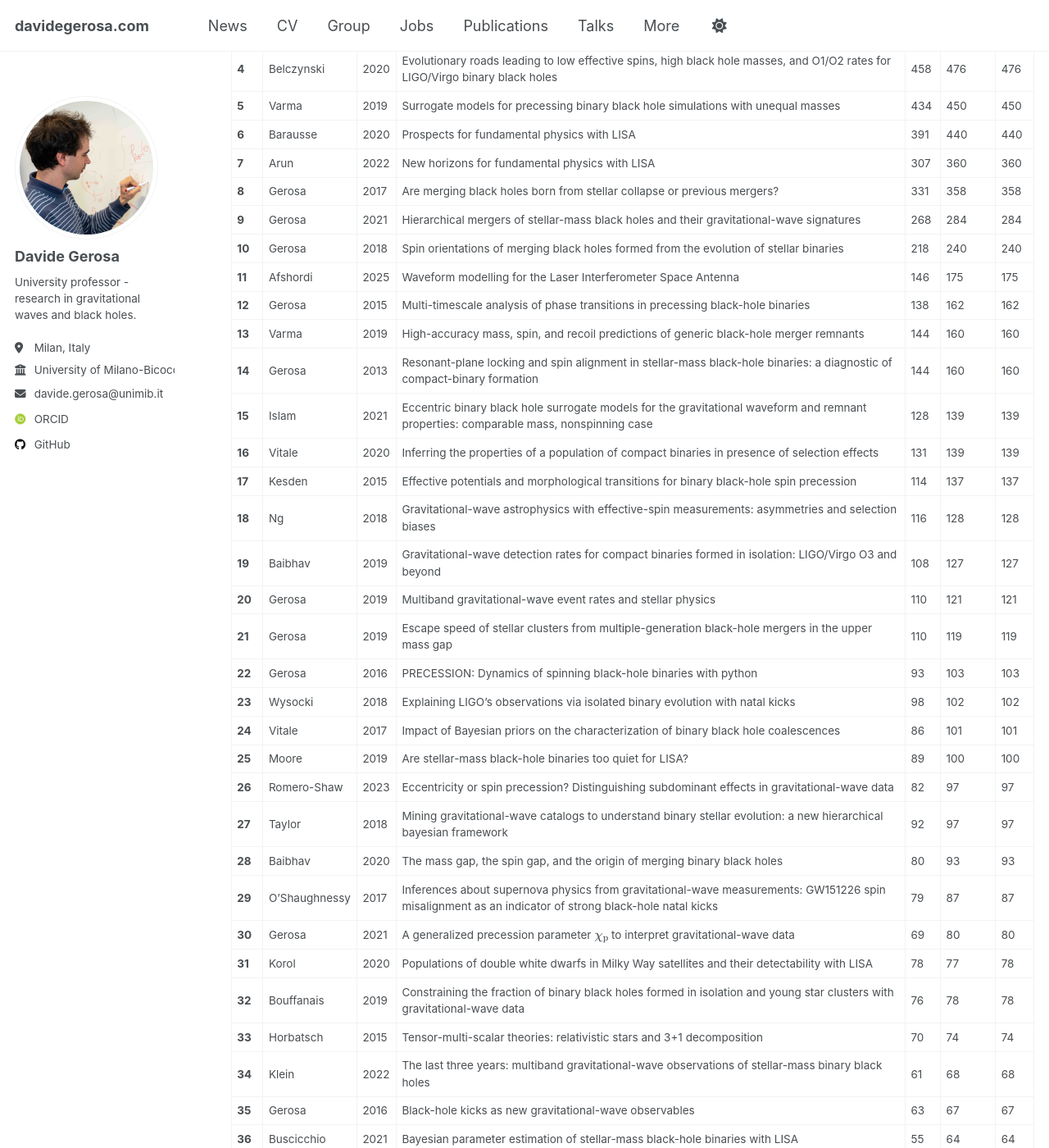
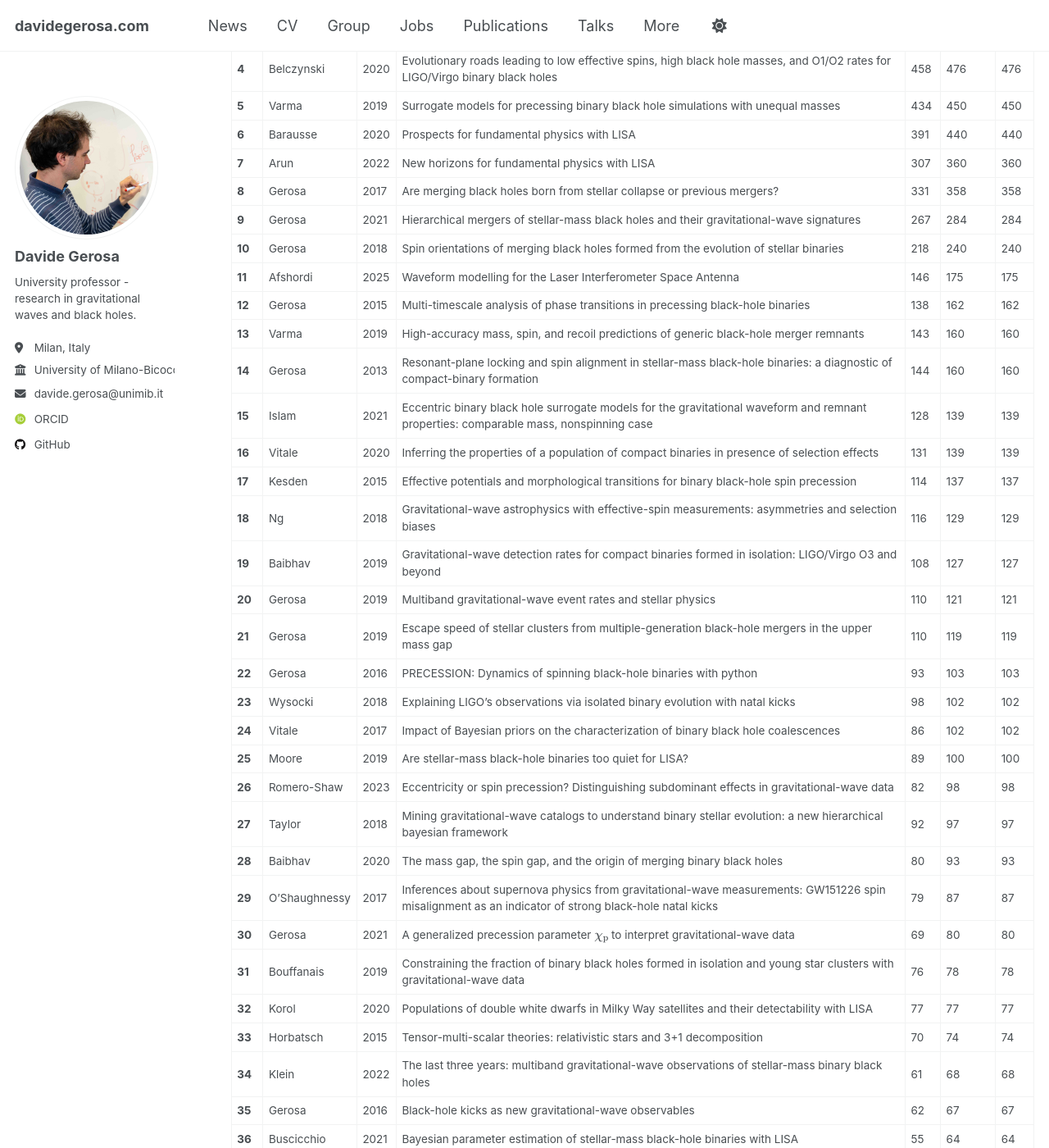
Before and after one commit to dgerosa/website, a Jekyll site: the page built from _pages/citations.md, in a window 1280 px wide and 1400 px high, scrolled down 617 px. Shown: the whole window at 82% size. Built offline with Jekyll 4.4.1, drawn with Linux system fonts in a browser that asks for light colours; some web fonts are replaced; some of the changed text lies outside the part shown.

Commit message:
Website update from workflow

```diff
--- a/_pages/_citations.md
+++ b/_pages/_citations.md
@@ -17,38 +17,38 @@
 | **6** | Barausse | 2020 | Prospects for fundamental physics with LISA | 391 | 440 | 440 |
 | **7** | Arun | 2022 | New horizons for fundamental physics with LISA | 307 | 360 | 360 |
 | **8** | Gerosa | 2017 | Are merging black holes born from stellar collapse or previous mergers? | 331 | 358 | 358 |
-| **9** | Gerosa | 2021 | Hierarchical mergers of stellar-mass black holes and their gravitational-wave signatures | 268 | 284 | 284 |
+| **9** | Gerosa | 2021 | Hierarchical mergers of stellar-mass black holes and their gravitational-wave signatures | 267 | 284 | 284 |
 | **10** | Gerosa | 2018 | Spin orientations of merging black holes formed from the evolution of stellar binaries | 218 | 240 | 240 |
 | **11** | Afshordi | 2025 | Waveform modelling for the Laser Interferometer Space Antenna | 146 | 175 | 175 |
 | **12** | Gerosa | 2015 | Multi-timescale analysis of phase transitions in precessing black-hole binaries | 138 | 162 | 162 |
-| **13** | Varma | 2019 | High-accuracy mass, spin, and recoil predictions of generic black-hole merger remnants | 144 | 160 | 160 |
+| **13** | Varma | 2019 | High-accuracy mass, spin, and recoil predictions of generic black-hole merger remnants | 143 | 160 | 160 |
 | **14** | Gerosa | 2013 | Resonant-plane locking and spin alignment in stellar-mass black-hole binaries: a diagnostic of compact-binary formation | 144 | 160 | 160 |
 | **15** | Islam | 2021 | Eccentric binary black hole surrogate models for the gravitational waveform and remnant properties: comparable mass, nonspinning case | 128 | 139 | 139 |
 | **16** | Vitale | 2020 | Inferring the properties of a population of compact binaries in presence of selection effects | 131 | 139 | 139 |
 | **17** | Kesden | 2015 | Effective potentials and morphological transitions for binary black-hole spin precession | 114 | 137 | 137 |
-| **18** | Ng | 2018 | Gravitational-wave astrophysics with effective-spin measurements: asymmetries and selection biases | 116 | 128 | 128 |
+| **18** | Ng | 2018 | Gravitational-wave astrophysics with effective-spin measurements: asymmetries and selection biases | 116 | 129 | 129 |
 | **19** | Baibhav | 2019 | Gravitational-wave detection rates for compact binaries formed in isolation: LIGO/Virgo O3 and beyond | 108 | 127 | 127 |
 | **20** | Gerosa | 2019 | Multiband gravitational-wave event rates and stellar physics | 110 | 121 | 121 |
 | **21** | Gerosa | 2019 | Escape speed of stellar clusters from multiple-generation black-hole mergers in the upper mass gap | 110 | 119 | 119 |
 | **22** | Gerosa | 2016 | PRECESSION: Dynamics of spinning black-hole binaries with python | 93 | 103 | 103 |
 | **23** | Wysocki | 2018 | Explaining LIGO's observations via isolated binary evolution with natal kicks | 98 | 102 | 102 |
-| **24** | Vitale | 2017 | Impact of Bayesian priors on the characterization of binary black hole coalescences | 86 | 101 | 101 |
+| **24** | Vitale | 2017 | Impact of Bayesian priors on the characterization of binary black hole coalescences | 86 | 102 | 102 |
 | **25** | Moore | 2019 | Are stellar-mass black-hole binaries too quiet for LISA? | 89 | 100 | 100 |
-| **26** | Romero-Shaw | 2023 | Eccentricity or spin precession? Distinguishing subdominant effects in gravitational-wave data | 82 | 97 | 97 |
+| **26** | Romero-Shaw | 2023 | Eccentricity or spin precession? Distinguishing subdominant effects in gravitational-wave data | 82 | 98 | 98 |
 | **27** | Taylor | 2018 | Mining gravitational-wave catalogs to understand binary stellar evolution: a new hierarchical bayesian framework | 92 | 97 | 97 |
 | **28** | Baibhav | 2020 | The mass gap, the spin gap, and the origin of merging binary black holes | 80 | 93 | 93 |
 | **29** | O'Shaughnessy | 2017 | Inferences about supernova physics from gravitational-wave measurements: GW151226 spin misalignment as an indicator of strong black-hole natal kicks | 79 | 87 | 87 |
 | **30** | Gerosa | 2021 | A generalized precession parameter $$\chi_\mathrm{p}$$ to interpret gravitational-wave data | 69 | 80 | 80 |
-| **31** | Korol | 2020 | Populations of double white dwarfs in Milky Way satellites and their detectability with LISA | 78 | 77 | 78 |
-| **32** | Bouffanais | 2019 | Constraining the fraction of binary black holes formed in isolation and young star clusters with gravitational-wave data | 76 | 78 | 78 |
+| **31** | Bouffanais | 2019 | Constraining the fraction of binary black holes formed in isolation and young star clusters with gravitational-wave data | 76 | 78 | 78 |
+| **32** | Korol | 2020 | Populations of double white dwarfs in Milky Way satellites and their detectability with LISA | 77 | 77 | 77 |
 | **33** | Horbatsch | 2015 | Tensor-multi-scalar theories: relativistic stars and 3+1 decomposition | 70 | 74 | 74 |
 | **34** | Klein | 2022 | The last three years: multiband gravitational-wave observations of stellar-mass binary black holes | 61 | 68 | 68 |
-| **35** | Gerosa | 2016 | Black-hole kicks as new gravitational-wave observables | 63 | 67 | 67 |
+| **35** | Gerosa | 2016 | Black-hole kicks as new gravitational-wave observables | 62 | 67 | 67 |
 | **36** | Buscicchio | 2021 | Bayesian parameter estimation of stellar-mass black-hole binaries with LISA | 55 | 64 | 64 |
 | **37** | Gupta | 2020 | Black holes in the low mass gap: Implications for gravitational wave observations | 59 | 64 | 64 |
 | **38** | Gerosa | 2018 | Black-hole kicks from numerical-relativity surrogate models | 56 | 62 | 62 |
 | **39** | Gerosa | 2015 | Precessional instability in binary black holes with aligned spins | 55 | 61 | 61 |
-| **40** | Gerosa | 2020 | Astrophysical implications of GW190412 as a remnant of a previous black-hole merger | 54 | 60 | 60 |
+| **40** | Gerosa | 2020 | Astrophysical implications of GW190412 as a remnant of a previous black-hole merger | 53 | 60 | 60 |
 | **41** | Gerosa | 2016 | Numerical simulations of stellar collapse in scalar-tensor theories of gravity | 51 | 60 | 60 |
 | **42** | Mould | 2022 | Deep learning and Bayesian inference of gravitational-wave populations: hierarchical black-hole mergers | 54 | 57 | 57 |
 | **43** | Gerosa | 2014 | Distinguishing black-hole spin-orbit resonances by their gravitational-wave signatures | 46 | 57 | 57 |
@@ -83,9 +83,9 @@
 | **72** | Sperhake | 2020 | Amplification of superkicks in black-hole binaries through orbital eccentricity | 23 | 23 | 23 |
 | **73** | Zhao | 2017 | Nutational resonances, transitional precession, and precession-averaged evolution in binary black-hole systems | 21 | 23 | 23 |
 | **74** | Gerosa | 2017 | On the equal-mass limit of precessing black-hole binaries | 19 | 23 | 23 |
-| **75** | Mould | 2020 | Endpoint of the up-down instability in precessing binary black holes | 18 | 22 | 22 |
-| **76** | Gerosa | 2019 | Wide nutation: binary black-hole spins repeatedly oscillating from full alignment to full anti-alignment | 20 | 22 | 22 |
-| **77** | Romero-Shaw | 2025 | GW200208_222617 as an eccentric black-hole binary merger: properties and astrophysical implications | 21 | 21 | 21 |
+| **75** | Romero-Shaw | 2025 | GW200208_222617 as an eccentric black-hole binary merger: properties and astrophysical implications | 21 | 22 | 22 |
+| **76** | Mould | 2020 | Endpoint of the up-down instability in precessing binary black holes | 18 | 22 | 22 |
+| **77** | Gerosa | 2019 | Wide nutation: binary black-hole spins repeatedly oscillating from full alignment to full anti-alignment | 20 | 22 | 22 |
 | **78** | Mancarella | 2023 | Inferring, not just detecting: metrics for high-redshift sources observed with third-generation gravitational-wave detectors | 16 | 21 | 21 |
 | **79** | Nealon | 2022 | The Bardeen-Petterson effect in accreting supermassive black-hole binaries: disc breaking and critical obliquity | 21 | 14 | 21 |
 | **80** | Gangardt | 2021 | A taxonomy of black-hole binary spin precession and nutation | 16 | 20 | 20 |
```
Also changed, not shown: other parts of _pages/_citations.md (+5 -5 lines), _pages/_group.md (+1 -1 lines), _pages/_publications.md (+1 -1 lines), _pages/_talks.md (+1 -1 lines).
